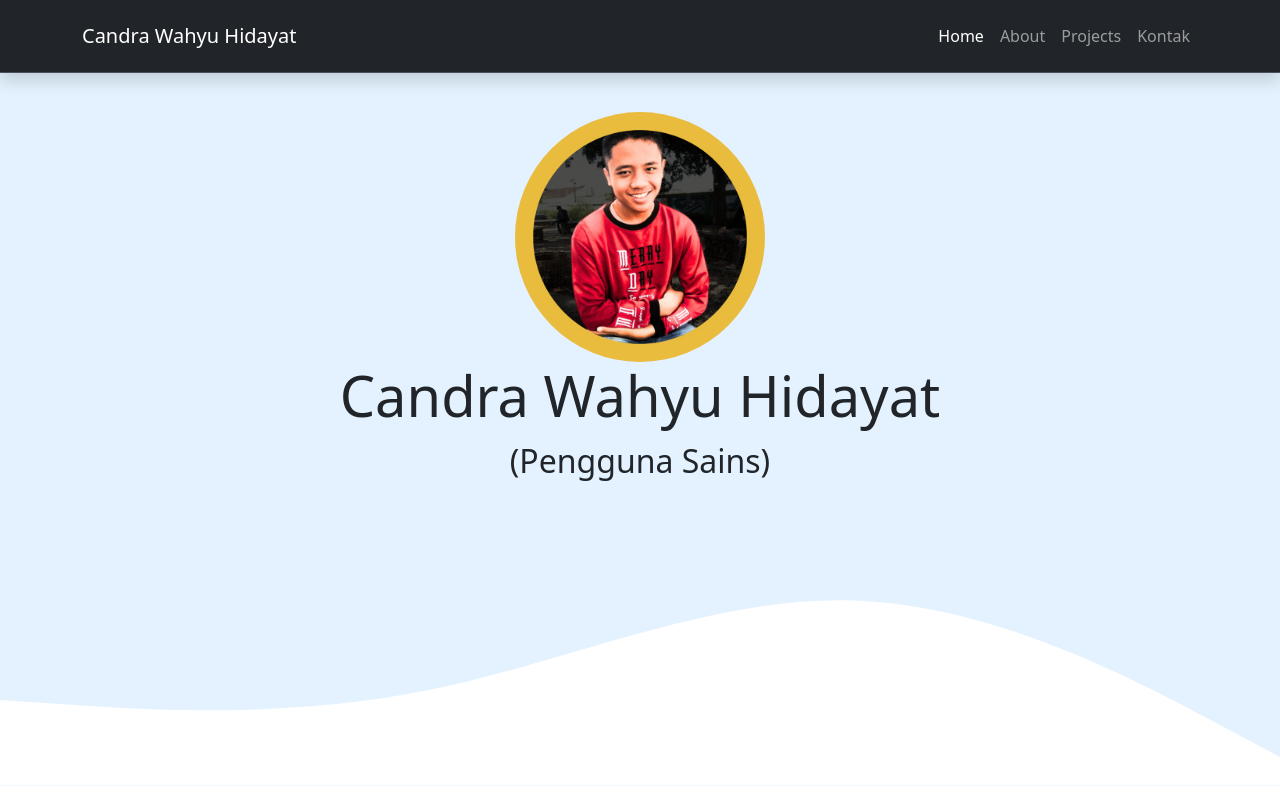
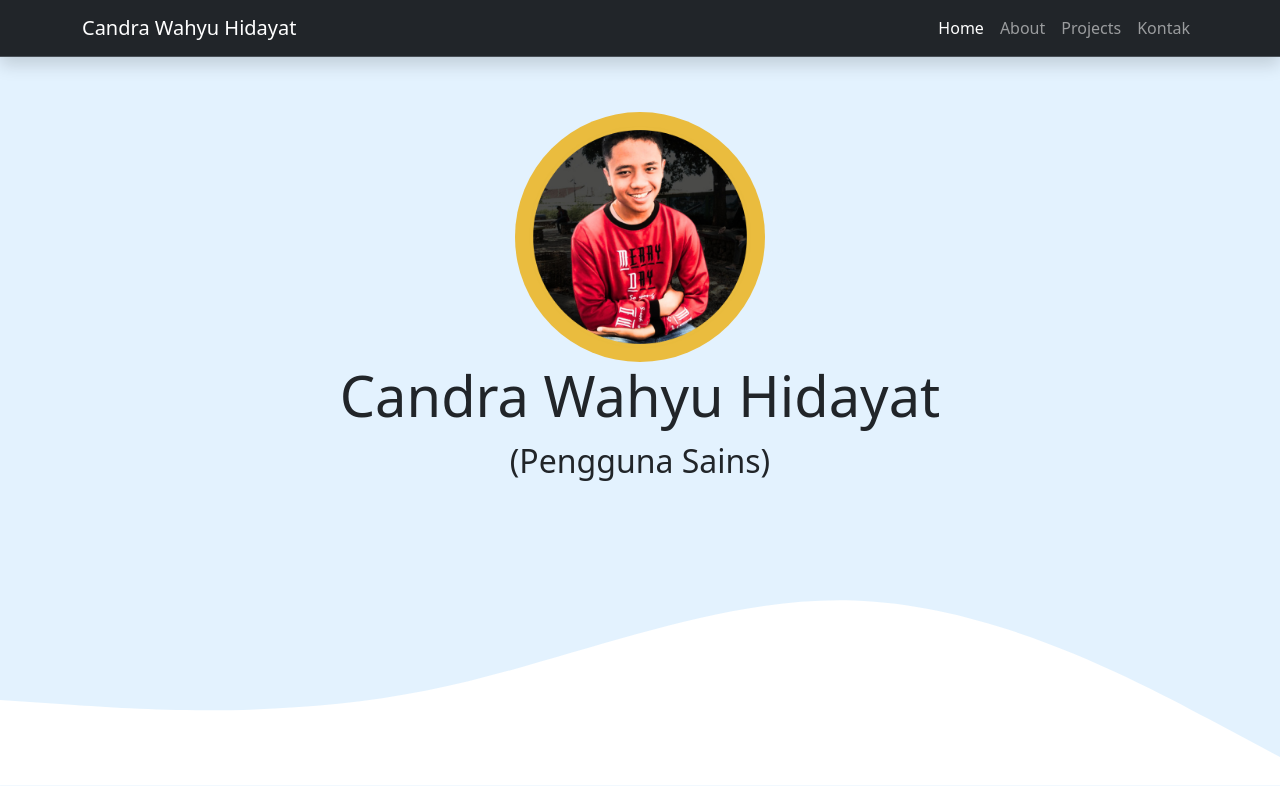
Before and after one commit to candra256/candra-portfolio, a plain HTML site: page index.html in a window 1280 px wide. Shown: the top 800 px of the page. Drawn offline with nearby package versions, Linux system fonts and the light colour scheme.

Commit message:
rubah padding di navaigasi

```diff
--- a/index.html
+++ b/index.html
@@ -13,7 +13,7 @@
     <link rel="stylesheet" href="https://cdn.jsdelivr.net/npm/bootstrap@5.3.3/dist/css/bootstrap.min.css" />
   </head>
   <body>
-    <nav class="navbar navbar-expand-lg bg-dark border-bottom border-body shadow p-3 fixed-top" data-bs-theme="dark">
+    <nav class="navbar navbar-expand-lg bg-dark border-bottom border-body shadow p-9 fixed-top" data-bs-theme="dark">
       <div class="container">
         <a class="navbar-brand" href="#">Candra Wahyu Hidayat</a>
         <button class="navbar-toggler" type="button" data-bs-toggle="collapse" data-bs-target="#navbarNavAltMarkup" aria-controls="navbarNavAltMarkup" aria-expanded="false" aria-label="Toggle navigation">
```
